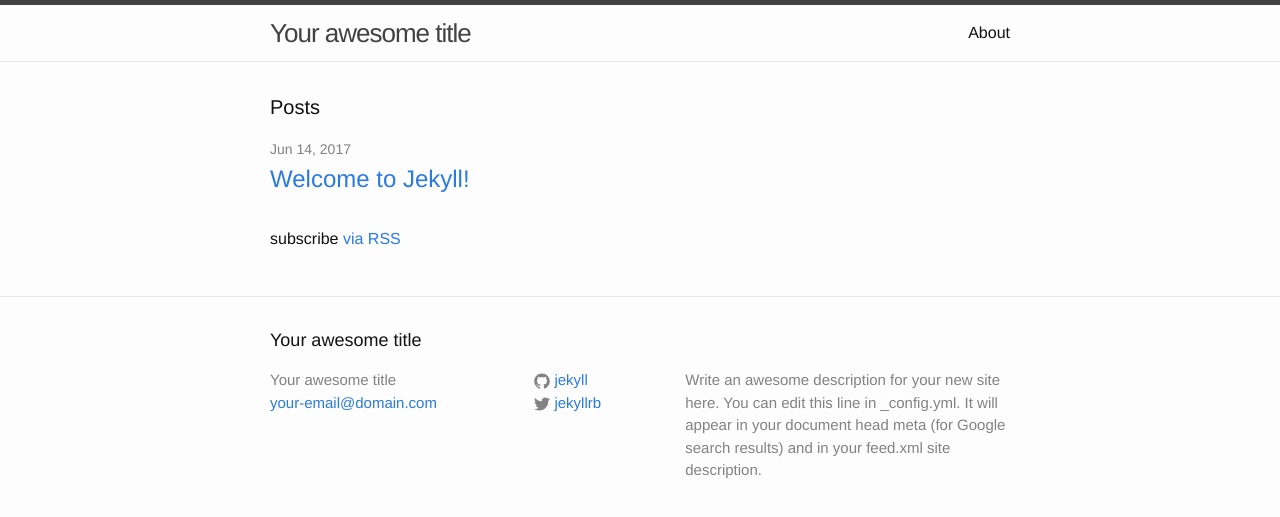
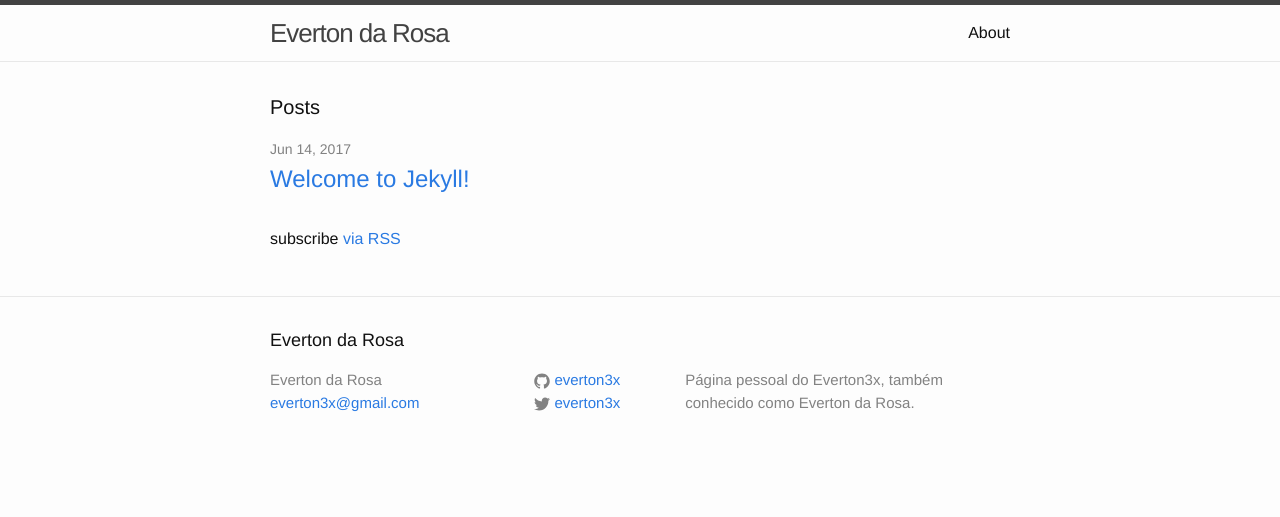
Before and after one commit to everton3x/everton3x.github.io, a Jekyll site: the page built from index.html, in a window 1280 px wide. Shown: the top 517 px of the page. Built offline with Jekyll 4.4.1, drawn with Linux system fonts in a browser that asks for light colours.

Commit message:
Basic Jekyll

```diff
--- a/_config.yml
+++ b/_config.yml
@@ -6,16 +6,34 @@
 # 'jekyll serve'. If you change this file, please restart the server process.
 
 # Site settings
-title: Your awesome title
-email: your-email@domain.com
+title: Everton da Rosa
+email: everton3x@gmail.com
 description: > # this means to ignore newlines until "baseurl:"
-  Write an awesome description for your new site here. You can edit this
-  line in _config.yml. It will appear in your document head meta (for
-  Google search results) and in your feed.xml site description.
+  Página pessoal do Everton3x, também conhecido como Everton da Rosa.
 baseurl: "" # the subpath of your site, e.g. /blog
-url: "http://yourdomain.com" # the base hostname & protocol for your site
-twitter_username: jekyllrb
-github_username:  jekyll
+url: "https://everton3x.github.io" # the base hostname & protocol for your site
+twitter_username: everton3x
+github_username:  everton3x
+timezone: America/Sao_Paulo
+encoding: utf-8
 
 # Build settings
 markdown: kramdown
+lsi: True #Produce an index for related posts. Requires the classifier-reborn plugin.
+
+#defaults
+defaults:
+  -
+    scope:
+      path: ""
+      type: "posts"
+    values:
+      layout: "post"
+      author: "Everton da Rosa"
+  -
+    scope:
+      path: ""
+      type: "pages"
+    values:
+      layout: "page"
+      author: "Everton da Rosa"
```
Also changed, not shown: 7 other files.
